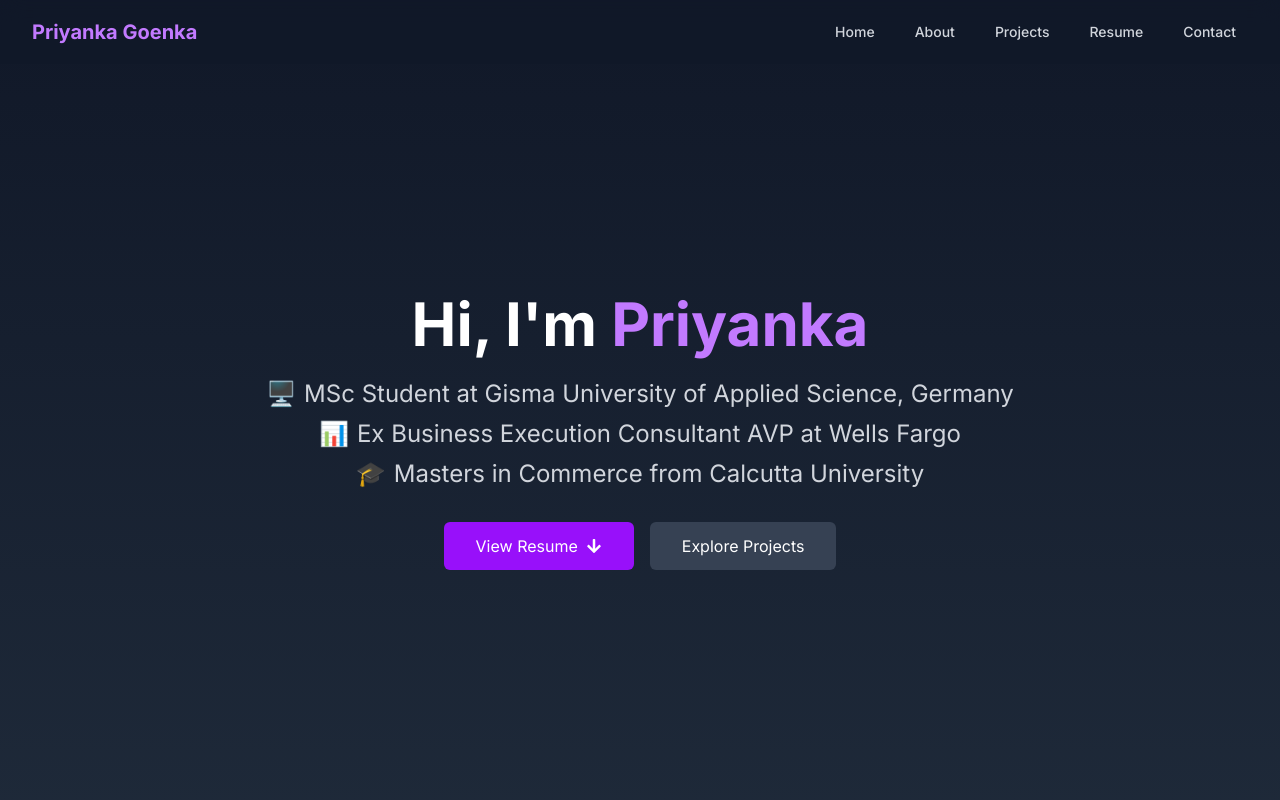
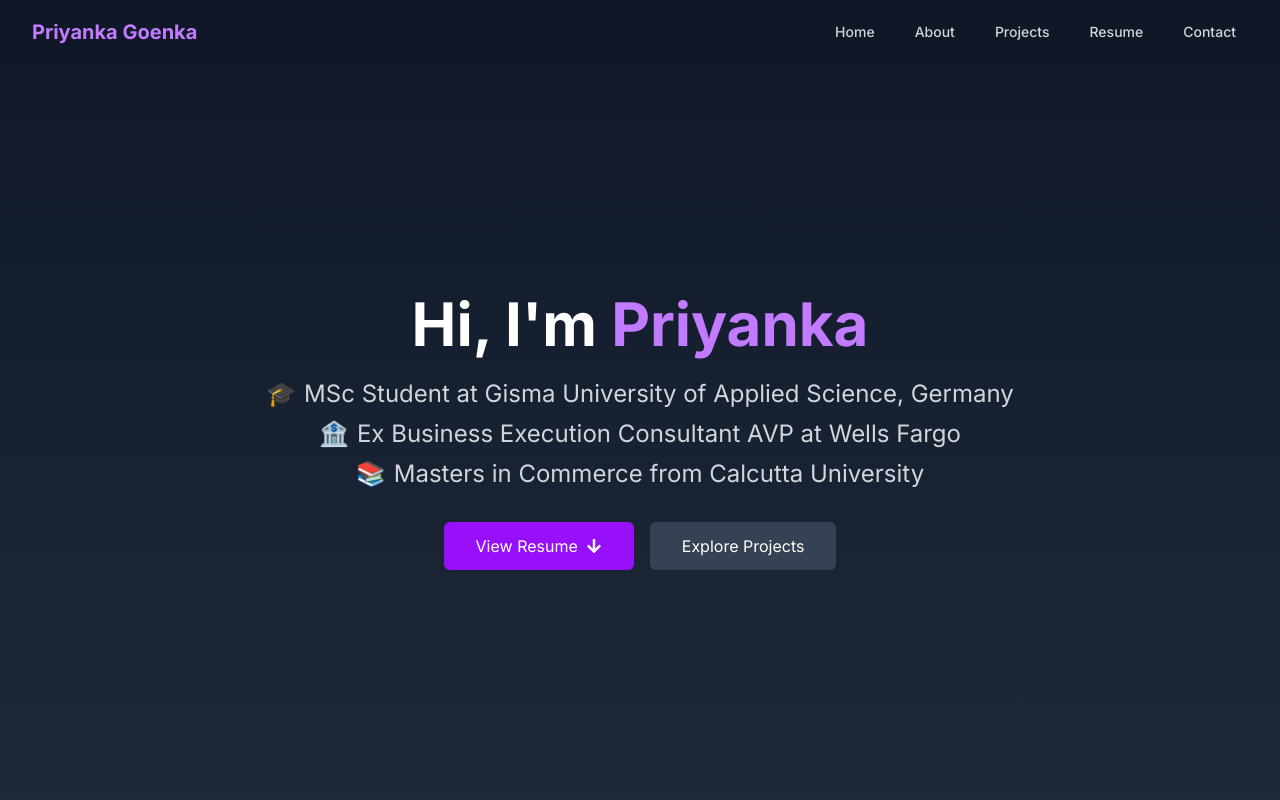
Before and after one commit to Goenka-Priyanka/Goenka-Priyanka.github.io, a Next.js app in the folder portfolio/: page / in a window 1280 px wide. Shown: the top 800 px of the page. Built offline with nearby package versions, Linux system fonts and the light colour scheme.

Commit message:
Updated emojis

```diff
--- a/portfolio/src/app/page.tsx
+++ b/portfolio/src/app/page.tsx
@@ -48,15 +48,15 @@ function Home() {
             className="text-xl sm:text-2xl text-gray-300 mb-8 flex flex-col items-center gap-2"
           >
             <span className="flex items-center gap-2 justify-center">
-              <span role="img" aria-label="desktop computer">🖥️</span>
+              <span role="img" aria-label="university">🎓</span>
               MSc Student at Gisma University of Applied Science, Germany
             </span>
             <span className="flex items-center gap-2 justify-center">
-              <span role="img" aria-label="chart">📊</span>
+              <span role="img" aria-label="briefcase">🏦</span>
               Ex Business Execution Consultant AVP at Wells Fargo
             </span>
             <span className="flex items-center gap-2 justify-center">
-              <span role="img" aria-label="graduation cap">🎓</span>
+              <span role="img" aria-label="books">📚</span>
               Masters in Commerce from Calcutta University
             </span>
           </motion.p>
```
